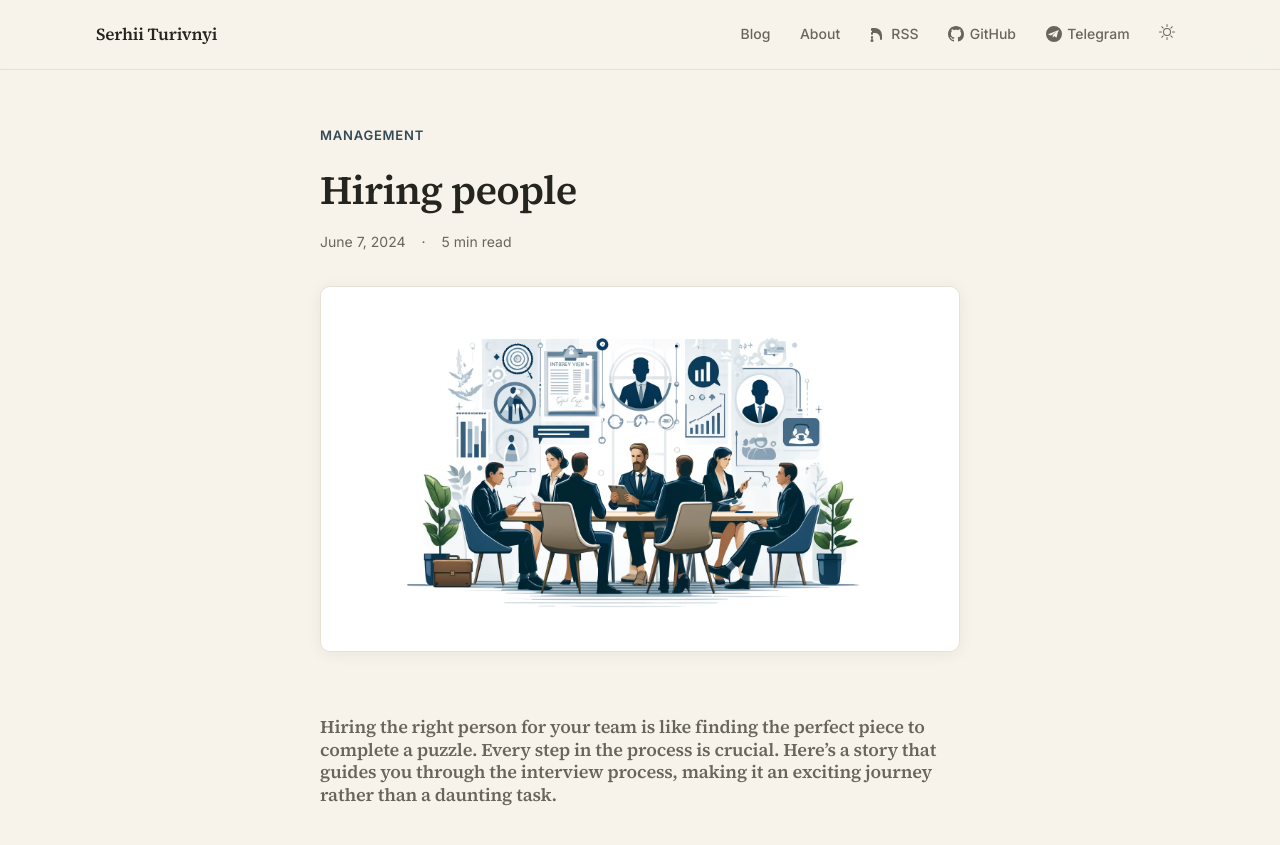
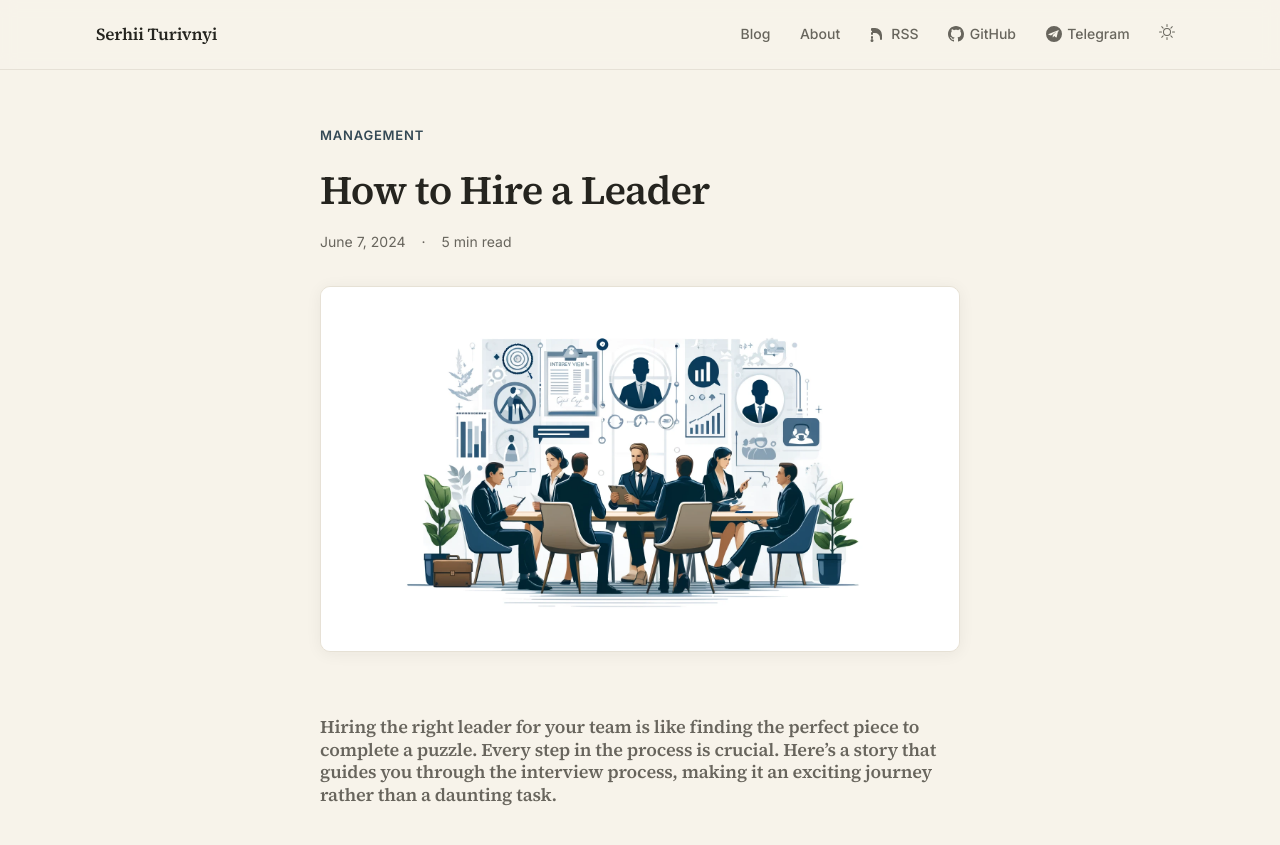
Before and after one commit to sturivny/sturivny.github.io, a Jekyll site: the page built from _posts/2024-06-07-how-to-hire-a-leader.markdown, in a window 1280 px wide and 900 px high. Shown: the top 845 px of the window. Built offline with Jekyll 4.4.1, drawn with Linux system fonts in a browser that asks for light colours.

Commit message:
Rename hiring post to How to Hire a Leader.
Co-authored-by: Cursor <cursoragent@cursor.com>

```diff
--- a/_posts/2024-06-07-hiring-people.markdown
+++ b/_posts/2024-06-07-how-to-hire-a-leader.markdown
@@ -1,12 +1,12 @@
 ---
 layout: post
-title:  "Hiring people"
+title: How to Hire a Leader
 categories: management
 ---
 
-![Hiring Peole](/assets/hiring-people.png)
+![How to Hire a Leader](/assets/how-to-hire-a-leader.png)
 
-#### Hiring the right person for your team is like finding the perfect piece to complete a puzzle. Every step in the process is crucial. Here’s a story that guides you through the interview process, making it an exciting journey rather than a daunting task.
+#### Hiring the right leader for your team is like finding the perfect piece to complete a puzzle. Every step in the process is crucial. Here’s a story that guides you through the interview process, making it an exciting journey rather than a daunting task.
 <br><br/>
 
 #### Preparation
```
Also changed, not shown: assets/how-to-hire-a-leader.png (renamed from assets/hiring-people.png).
